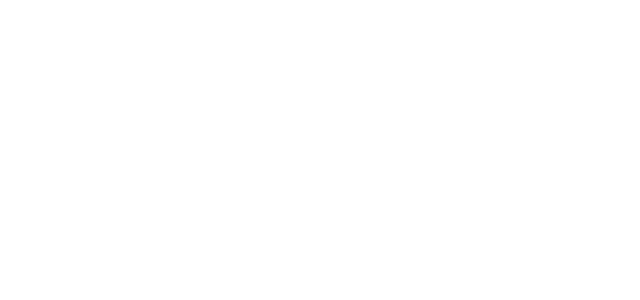
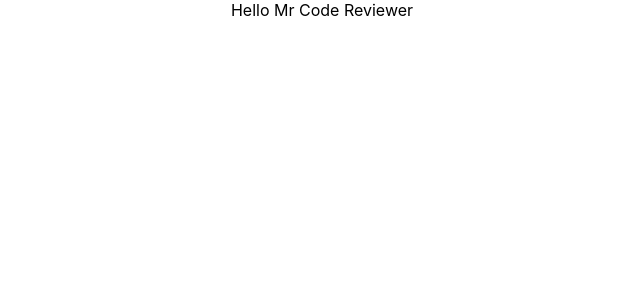
Before and after one commit to arikarim/Book-Store, a React (Create React App) app: page / in a window 1280 px wide. Shown: the top 300 px of the page, without its empty margins (318-958 px from the left). Built offline with nearby package versions, Linux system fonts and the light colour scheme.

Commit message:
Testing the app

```diff
--- a/src/App.js
+++ b/src/App.js
@@ -3,6 +3,7 @@
 function App() {
   return (
     <div className="App">
+      Hello Mr Code Reviewer
     </div>
   );
 }
```
